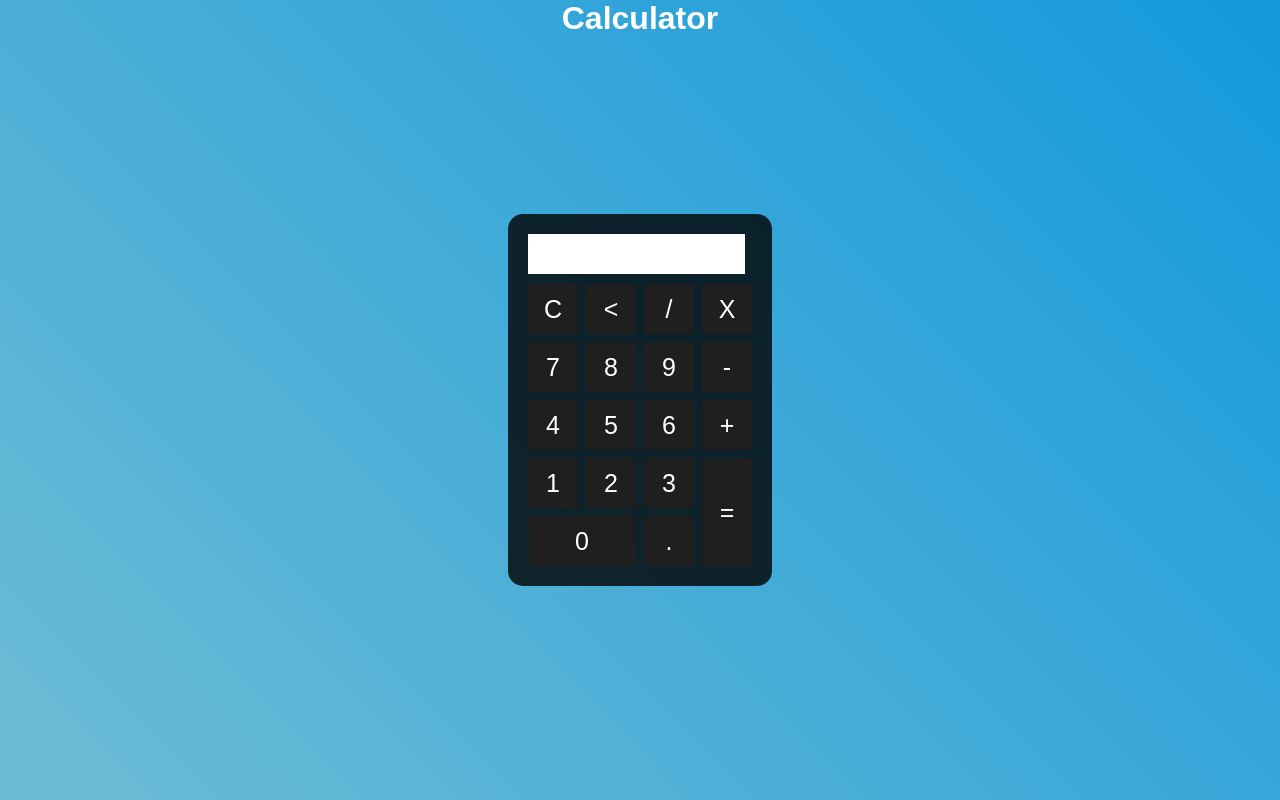
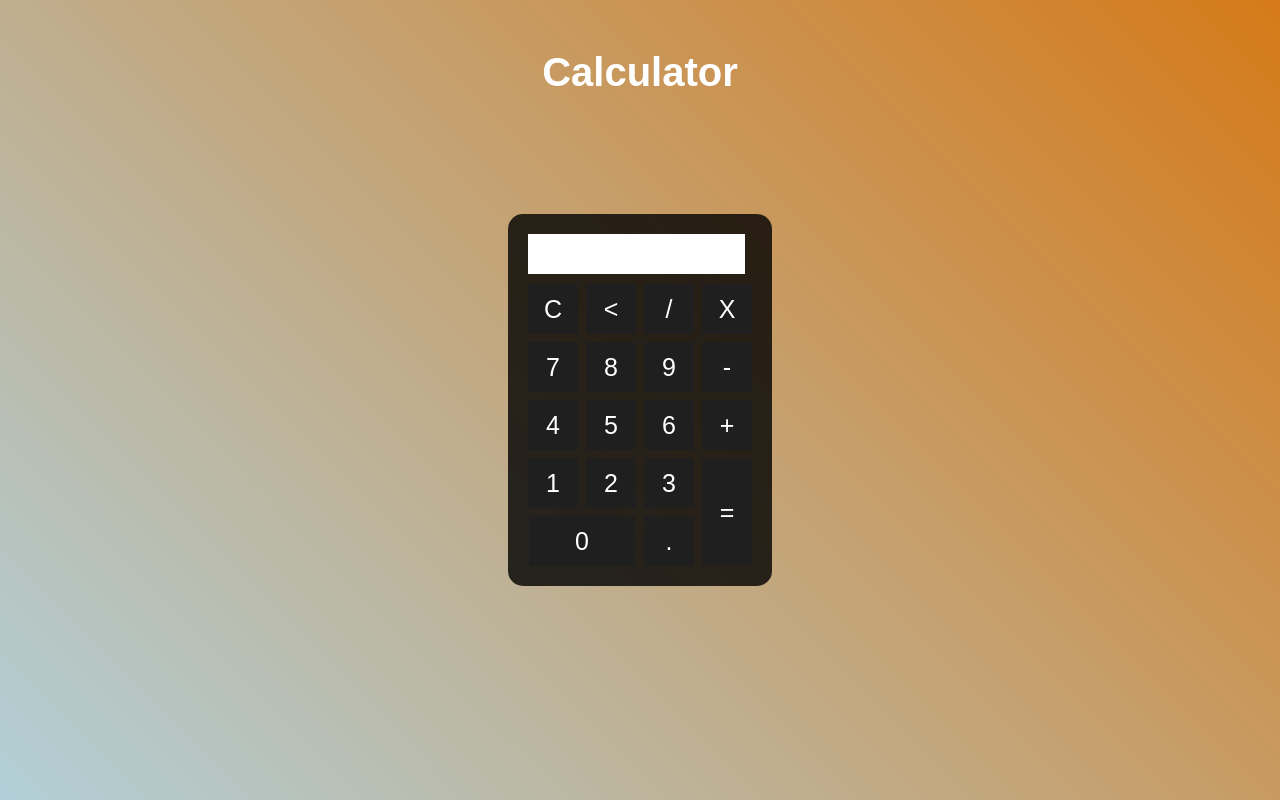
Before and after one commit to lucianefara/projeto-calculator, a plain HTML site: page index.html in a window 1280 px wide. Drawn offline with Linux system fonts and the light colour scheme.

Commit message:
Alteração css

```diff
--- a/index.html
+++ b/index.html
@@ -11,7 +11,10 @@
 <body>
 
     <div class="fundo">
+
+        <header>
         <h1>Calculator</h1>
+        </header>
 
         <div class="calculadora">
             <p id="resultado"></p>
--- a/style.css
+++ b/style.css
@@ -4,11 +4,17 @@
 }
 
 .fundo{
-    background-image: linear-gradient(45deg,rgb(110, 188, 212), rgb(20, 153, 220));
+    background-image: linear-gradient(45deg,rgb(178, 207, 216), rgb(213, 122, 25));
     height: 100vh;
     color: #fff;
     font-family: Arial, Helvetica, sans-serif;
     text-align: center;
+    font-size: 20px;
+
+}
+
+header{
+    padding-top: 50px;
 }
 
 .calculadora{
```
